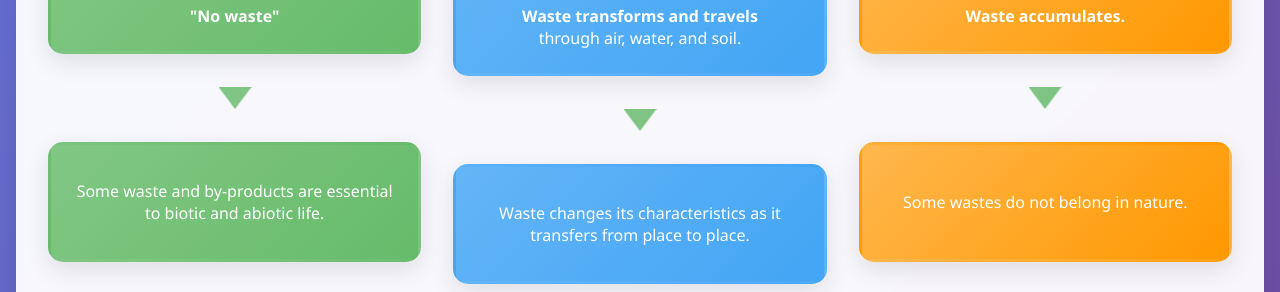
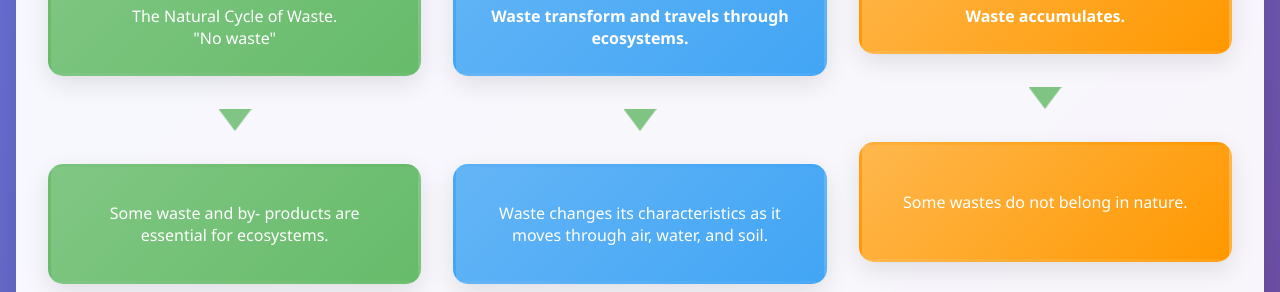
Before and after one commit to jpasco11/emb, a plain HTML site: page index.html in a window 1280 px wide. Shown: the part 502-794 px from the top of the page. Drawn offline with Linux system fonts and the light colour scheme.

Commit message:
Update index.html

```diff
--- a/index.html
+++ b/index.html
@@ -315,14 +315,13 @@
             <div class="concept-box">
               <div>
                 <span class="icon">♻️</span>
-                <strong>"No waste"</strong>
+                <p>The Natural Cycle of Waste.<br />"No waste"</p>
               </div>
             </div>
             <div class="arrow"></div>
             <div class="concept-box">
               <div>
-                Some waste and by-products are essential to biotic and abiotic
-                life.
+                Some waste and by- products are essential for ecosystems.
               </div>
             </div>
             <div class="arrow"></div>
@@ -340,15 +339,15 @@
             <div class="concept-box">
               <div>
                 <span class="icon">🌪️</span>
-                <strong>Waste transforms and travels</strong><br />
-                through air, water, and soil.
+                <strong>Waste transform and travels through ecosystems.</strong
+                ><br />
               </div>
             </div>
             <div class="arrow"></div>
             <div class="concept-box">
               <div>
-                Waste changes its characteristics as it transfers from place to
-                place.
+                Waste changes its characteristics as it moves through air,
+                water, and soil.
               </div>
             </div>
             <div class="arrow"></div>
```
